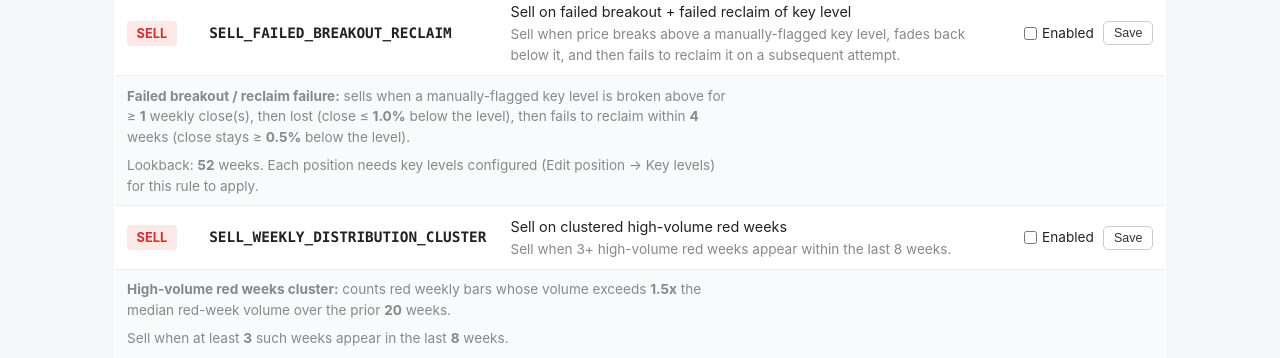
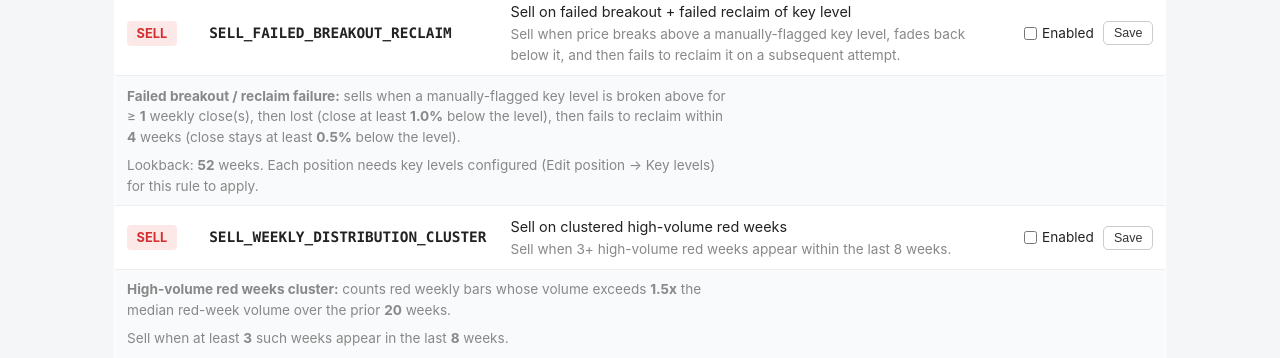
Before and after one commit to ryankmcintyre/StockSentinal, a FastAPI app: page /rules in a window 1280 px wide. Shown: the part 610-968 px from the top of the page. Run offline with FastAPI, Linux system fonts and the light colour scheme; data comes from the database, SQL or seed files in the repository.

Commit message:
Update app/templates/rules.html
Co-authored-by: Copilot <175728472+Copilot@users.noreply.github.com>

```diff
--- a/app/templates/rules.html
+++ b/app/templates/rules.html
@@ -207,11 +207,11 @@
                             <strong>Failed breakout / reclaim failure:</strong>
                             sells when a manually-flagged key level is broken
                             above for ≥ <strong>{{ rule.failed_breakout_params.breakout_confirm_weeks }}</strong>
-                            weekly close(s), then lost (close ≤
+                            weekly close(s), then lost (close at least
                             <strong>{{ rule.failed_breakout_params.failure_buffer_pct }}%</strong>
                             below the level), then fails to reclaim within
                             <strong>{{ rule.failed_breakout_params.reclaim_window_weeks }}</strong>
-                            weeks (close stays ≥
+                            weeks (close stays at least
                             <strong>{{ rule.failed_breakout_params.reclaim_fail_buffer_pct }}%</strong>
                             below the level).
                         </p>
```
